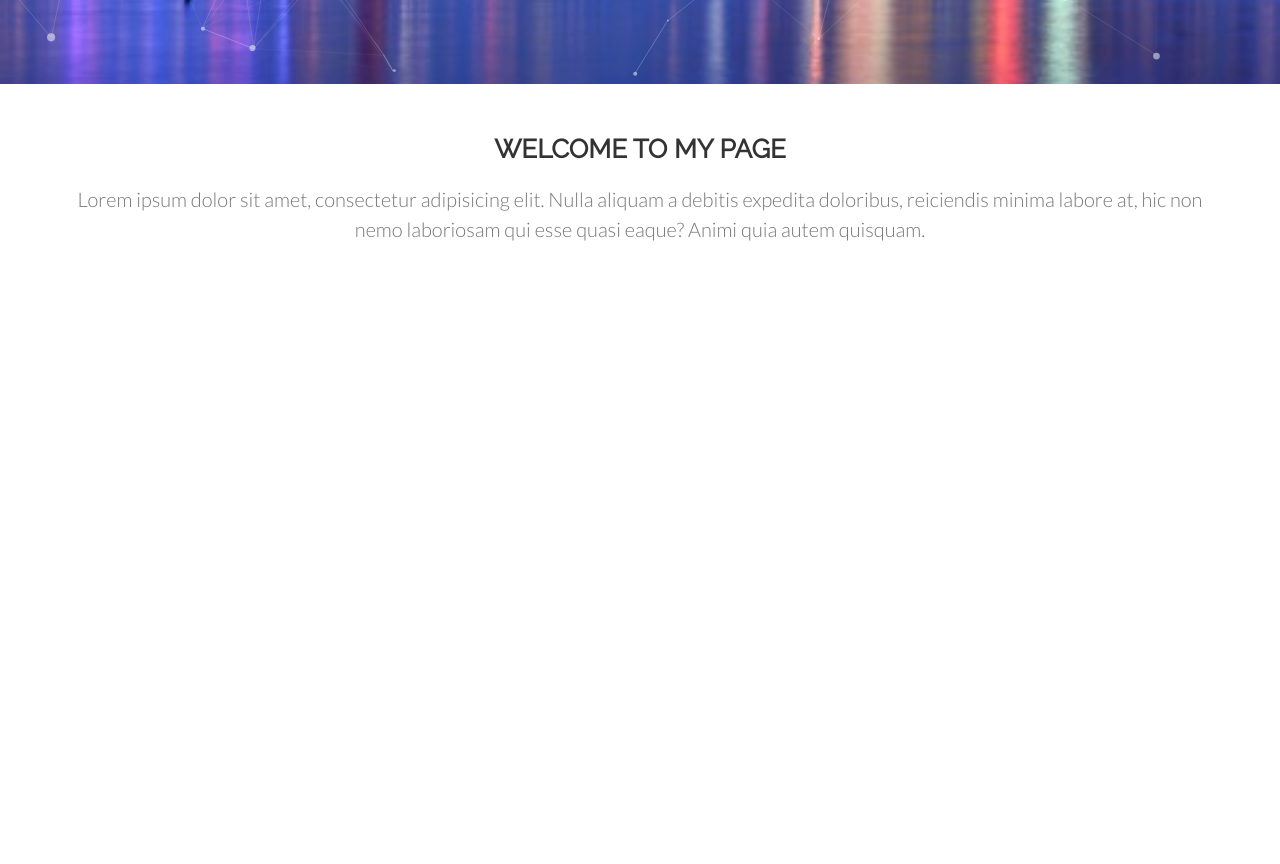
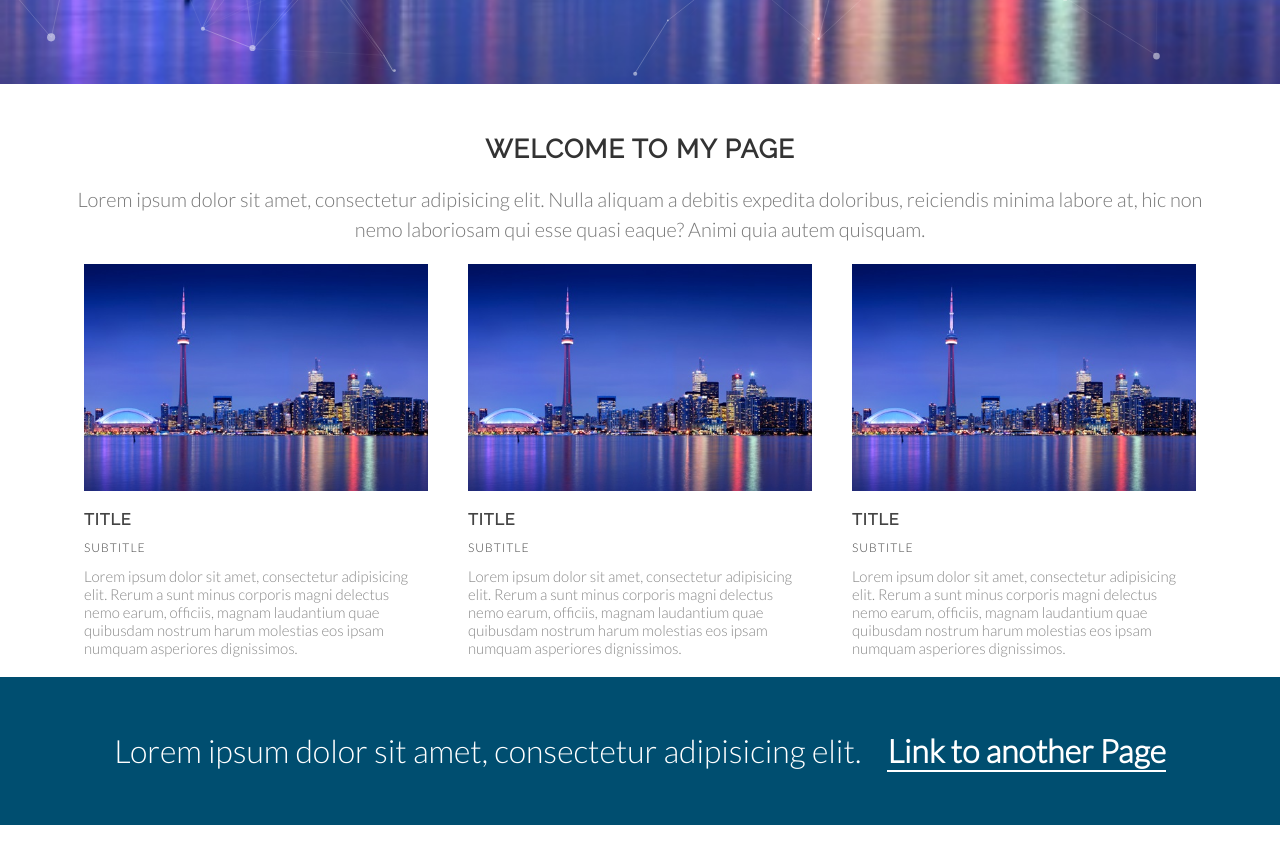
Before and after one commit to faltdor/agent, a plain HTML site: page index.html in a window 1280 px wide. Shown: the part 560-1424 px from the top of the page. After the commit the page ends 1385 px from the top, so only its background shows below. Drawn offline with Linux system fonts and the light colour scheme; files whose address does not match are found by name.

Commit message:
Class 10 Adding columns and trantitions with css

```diff
--- a/css/bodyapp.css
+++ b/css/bodyapp.css
@@ -5,6 +5,7 @@ h1,h2,h4,h5,h6{
 	text-transform: uppercase;;
 	color: #444;
 	font-family: Raleway-Regular;
+	letter-spacing: 1px;
 }
 
 h2{
@@ -21,6 +22,23 @@ h3{
 	font-weight: normal;
 	color:#777;
 }
+h4{
+	margin-top: 15px;
+	font-size: 16px;
+}
+h5{
+	font-family: 'Lato', sans-serif;
+	line-height: 1.5;
+	font-weight: normal;
+	padding: 10px 0;
+	font-size: 12px;
+}
+
+p{
+	color: #888;
+	font-family: 'Lato', sans-serif;
+	font-size: 15px;
+}
 
 .wrap {
 	width: 90%;
@@ -31,3 +49,49 @@ h3{
 	margin-top: 50px;
 	text-align: center;
 }
+
+.container-columns {
+	width: 100%;
+	margin: auto;
+	margin-bottom: 50px;
+}
+
+.column {
+	width: 33.33%;
+	float: left;
+	padding: 20px 20px;
+	box-sizing: border-box;
+	margin: auto;
+}
+
+.column img {
+	width: 100%;
+}
+
+
+.banner-1{
+	clear: both;
+	padding: 30px 50px 50px 50px;
+	text-align: center;
+	box-sizing: border-box;
+	background: #004e70;
+	transition: 0.4s;
+}
+
+.banner-1:hover {
+	background-color: #004e50;
+	transition: 0.4s;
+}
+
+.banner-1 h3 {
+	color: #fff;
+	font-size: 32px;
+}
+
+.banner-1 a{
+	text-decoration: none;
+	margin-left: 20px;
+	font-weight: bold;
+	color: #fff;
+	border-bottom: 2px solid #fff;
+}
--- a/index.html
+++ b/index.html
@@ -36,112 +36,42 @@
 		 </div>
 	</div>
 	<div id="particles-js"></div>
-    <main class="wrap">
+    <section class="wrap">
     	<section class="home">
     		<h2>Welcome to My Page</h2>
     		<h3>Lorem ipsum dolor sit amet, consectetur adipisicing elit. Nulla aliquam a debitis expedita doloribus, reiciendis minima labore at, hic non nemo laboriosam qui esse quasi eaque? Animi quia autem quisquam.</h3>
     	</section>
-		<br>
-		<br>
-		<br>
-		<br>
-		<br>
-		<br>
-		<br>
-		<br>
-		<br>
-		<br>
-		<br>
-		<br>
-		<br>
-		<br>
-		<br>
-		<br>
-		<br>
-		<br>
-		<br>
-		<br>
-		<br>
-		<br>
-		<br>
-		<br>
-		<br>
-		<br>
-		<br>
-		<br>
-		<br>
-		<br>
-		<br>
-		<br>
-		<br>
-		<br>
-		<br>
-		<br>
-		<br>
-		<br>
-		<br>
-		<br>
-		<br>
-		<br>
-		<br>
-		<br>
-		<br>
-		<br>
-		<br>
-		<br>
-		<br>
-		<br>
-		<br>
-		<br>
-		<br>
-		<br>
-		<br>
-		<br>
-		<br>
-		<br>
-		<br>
-		<br>
-		<br>
-		<br>
-		<br>
-		<br>
-		<br>
-		<br>
-		<br>
-		<br>
-		<br>
-		<br>
-		<br>
-		<br>
-		<br>
-		<br>
-		<br>
-		<br>
-		<br>
-		<br>
-		<br>
-		<br>
-		<br>
-		<br>
-		<br>
-		<br>
-		<br>
-		<br>
-		<br>
-		<br>
-		<br>
-		<br>
-		<br>
-		<br>
-		<br>
-		<br>
-		<br>
-		<br>
-		<br>
-		<br>
-		<br>
-		<br>
-    </main>
+		<section class="container-columns">
+			<div class="column">
+				<img src="images/toronto.jpeg" alt="">
+				<h4>Title </h4>
+				<h5>Subtitle</h5>
+				<p>Lorem ipsum dolor sit amet, consectetur adipisicing elit. Rerum a sunt minus corporis magni delectus nemo earum, officiis, magnam laudantium quae quibusdam nostrum harum molestias eos ipsam numquam asperiores dignissimos.</p>
+
+			</div>
+			<div class="column">
+				<img src="images/toronto.jpeg" alt="">
+				<h4>Title </h4>
+				<h5>Subtitle</h5>
+				<p>Lorem ipsum dolor sit amet, consectetur adipisicing elit. Rerum a sunt minus corporis magni delectus nemo earum, officiis, magnam laudantium quae quibusdam nostrum harum molestias eos ipsam numquam asperiores dignissimos.</p>
+
+			</div>
+			<div class="column">
+				<img src="images/toronto.jpeg" alt="">
+				<h4>Title </h4>
+				<h5>Subtitle</h5>
+				<p>Lorem ipsum dolor sit amet, consectetur adipisicing elit. Rerum a sunt minus corporis magni delectus nemo earum, officiis, magnam laudantium quae quibusdam nostrum harum molestias eos ipsam numquam asperiores dignissimos.</p>
+
+			</div>
+		</section>
+    </section>
+	<section class="banner-1">
+			<h3>	Lorem ipsum dolor sit amet, consectetur adipisicing elit.
+			<a href="#">Link to another Page</a>
+			</h3>
+	</section>
+
+
 	<script type="text/javascript" src="js/particles.js"></script>
 	<script type="text/javascript" src="js/app.js"></script>
 
```
